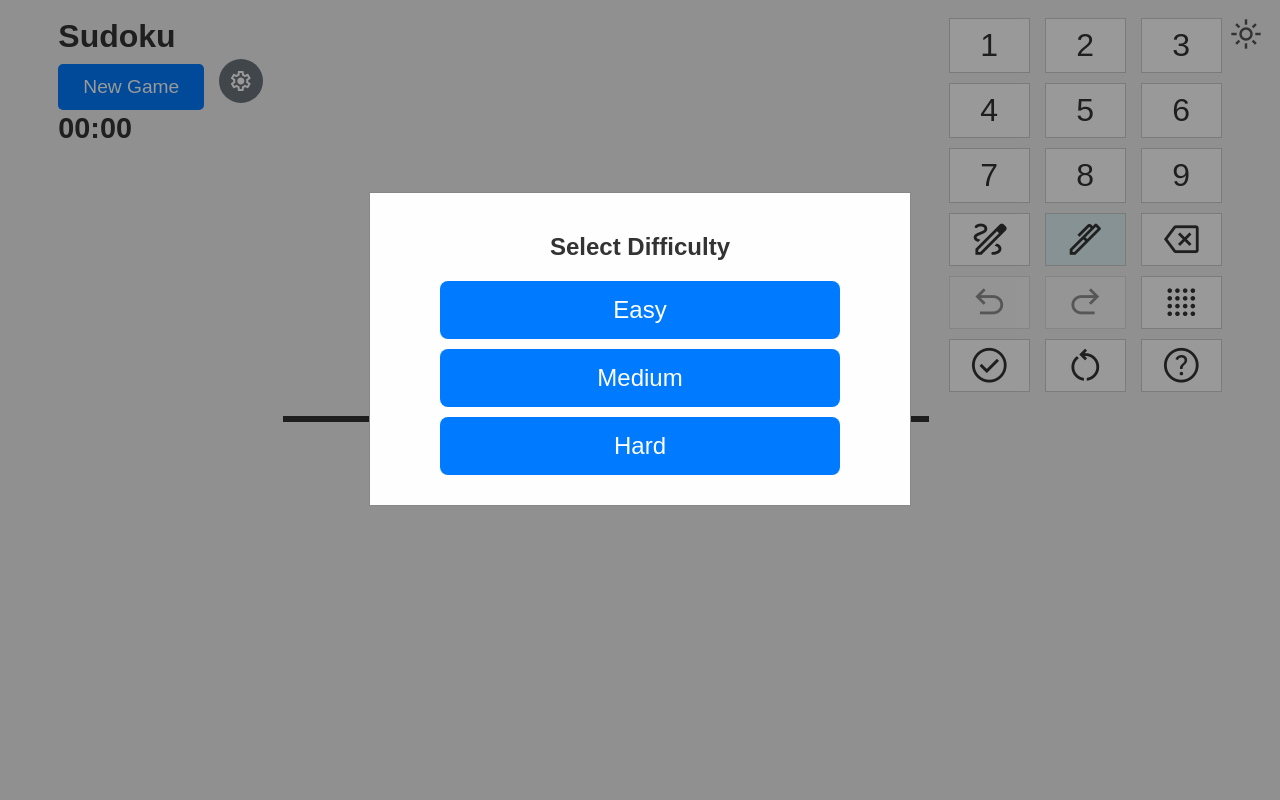
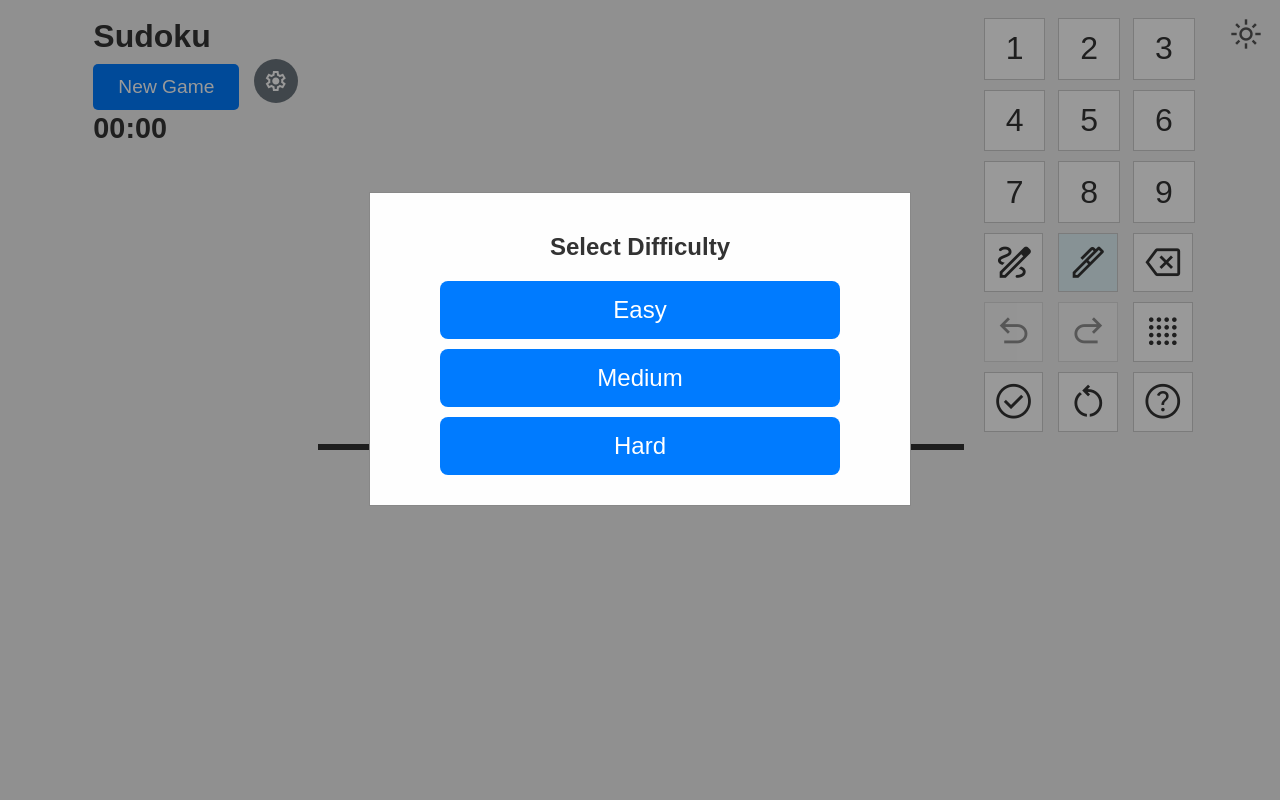
Before and after one commit to hennievn/sudoku, a FastAPI app: page / in a window 1280 px wide. Run offline with FastAPI, Linux system fonts and the light colour scheme.

Commit message:
adkjust keypad in portrait mode

```diff
--- a/static/style.css
+++ b/static/style.css
@@ -163,7 +163,7 @@ h1 {
 
 #number-palette {
     display: grid;
-    grid-template-columns: repeat(4, 1fr) auto; /* 4 columns for matrix, auto for new column */
+    grid-template-columns: repeat(5, 1fr);
     grid-template-rows: repeat(4, auto);
     grid-template-areas:
         "num1 num2 num3 pencil help"
@@ -171,9 +171,9 @@ h1 {
         "num7 num8 num9 backspace ."
         "hint undo redo check restart";
     row-gap: 10px;
-    column-gap: 15px;
+    column-gap: 10px;
     margin-top: 10px;
-    max-width: 500px;
+    width: 100%;
 }
 
 /* Common styles for cells */
@@ -253,8 +253,8 @@ h1 {
 }
 
 .palette-number, button.palette-icon {
-    min-width: 79px;
-    height: 53px;
+    width: 100%;
+    aspect-ratio: 1 / 1;
     display: flex;
     justify-content: center;
     align-items: center;
```
